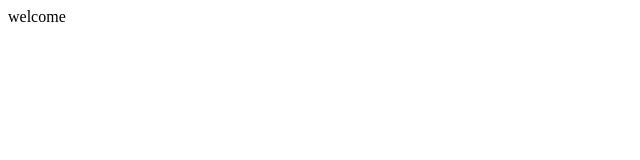
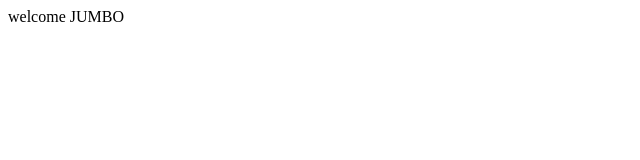
Before and after one commit to samurai001/website, a plain HTML site: page index.html in a window 1280 px wide. Shown: the full height of the page, 0-640 px from the left. Drawn offline with Linux system fonts and the light colour scheme.

Commit message:
changed website

```diff
--- a/index.html
+++ b/index.html
@@ -1,4 +1,4 @@
 <html>
 <title>jenkins ci/cd</title>
-<body>welcome </body>
+<body>welcome JUMBO</body>
 </html>
```
